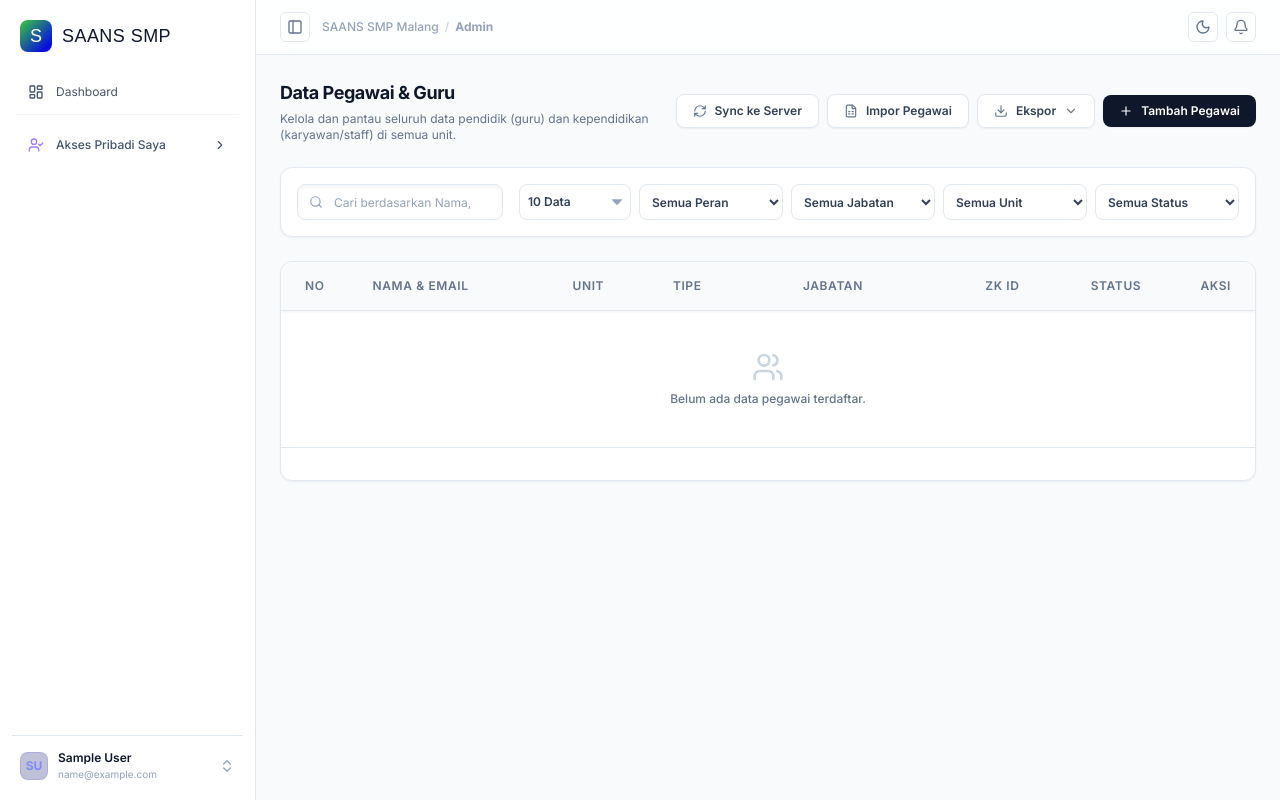
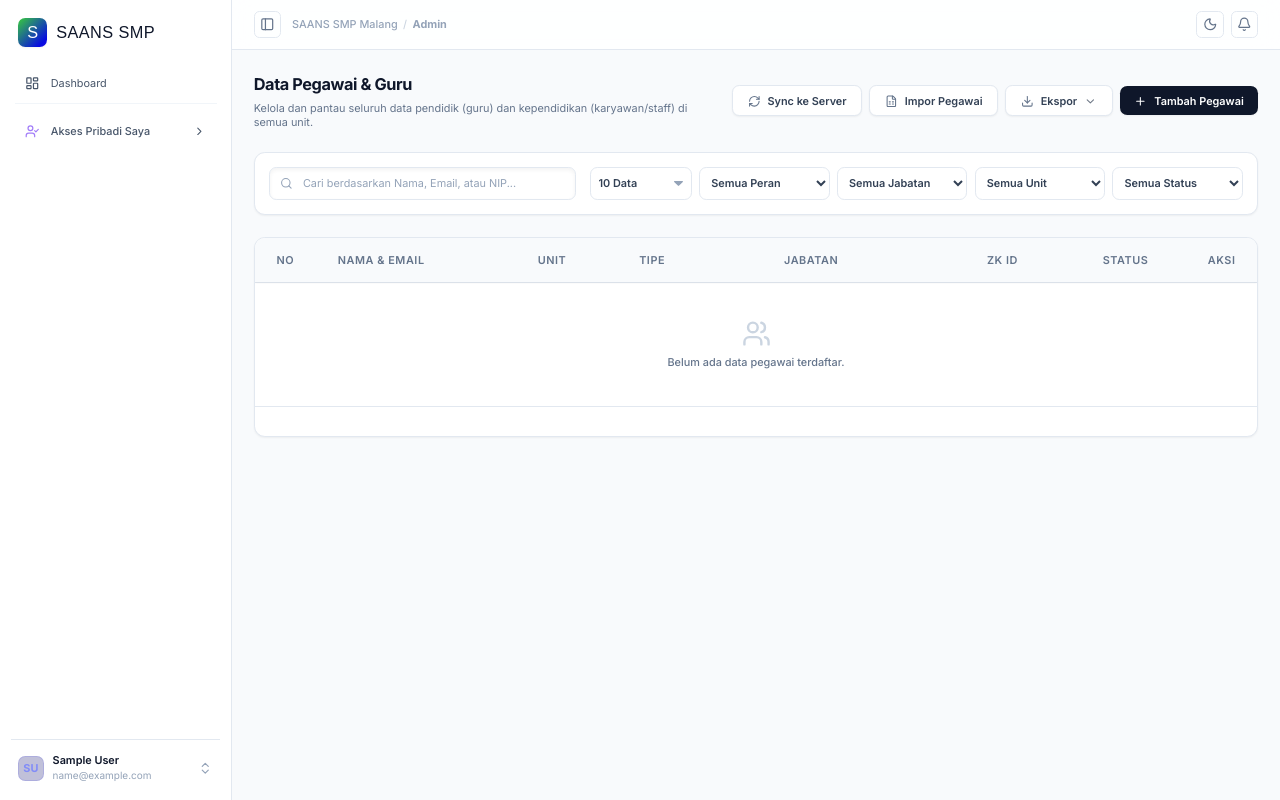
Before and after one commit to sansdev-malang/sans-smp, a Laravel app: page /employees in a window 1280 px wide. Run offline with Laravel 12, Linux system fonts and the light colour scheme; the visitor is signed in with stand-in values (Sample User, id 1); data comes from the database, SQL or seed files in the repository; data that the repository does not hold is empty; some libraries are stand-ins or nearby versions; some web fonts are replaced.

Commit message:
style: terapkan responsive root typography density system pada admin layout dan auth

```diff
--- a/resources/views/layouts/admin.blade.php
+++ b/resources/views/layouts/admin.blade.php
@@ -282,8 +282,34 @@
         </script>
 
         <style>
+            /* Responsive Root Typography & UI Density System */
+            html, body {
+                height: 100%;
+                overflow: hidden;
+            }
             html {
+                font-size: 15px;
                 -webkit-text-size-adjust: 100%;
+            }
+            @media (min-width: 1024px) and (max-width: 1366px) {
+                html {
+                    font-size: 14.5px;
+                }
+            }
+            @media (min-width: 1367px) and (max-width: 1599px) {
+                html {
+                    font-size: 15px;
+                }
+            }
+            @media (min-width: 1600px) and (max-width: 1920px) {
+                html {
+                    font-size: 16px;
+                }
+            }
+            @media (min-width: 1921px) {
+                html {
+                    font-size: 16.5px;
+                }
             }
 
             body {
@@ -405,8 +431,8 @@
             }
         </style>
     </head>
-    <body class="h-full bg-slate-50 dark:bg-[#09090b] text-[#09090b] dark:text-slate-50 antialiased overflow-x-hidden transition-colors duration-200">
-        <div class="flex h-screen overflow-hidden">
+    <body class="h-full bg-slate-50 dark:bg-[#09090b] text-[#09090b] dark:text-slate-50 antialiased overflow-hidden transition-colors duration-200">
+        <div class="flex h-full w-full overflow-hidden">
 
             <!-- SIDEBAR BACKDROP FOR MOBILE -->
             <div id="sidebar-backdrop" class="fixed inset-0 z-[55] bg-slate-950/55 backdrop-blur-sm hidden md:hidden transition-opacity duration-200 opacity-0"></div>
@@ -415,7 +441,7 @@
             @include('partials.admin.sidebar')
 
             <!-- MAIN LAYOUT -->
-            <main class="flex-1 flex flex-col overflow-y-auto">
+            <main id="main-content" class="flex-1 flex flex-col overflow-y-auto">
                 @if(session()->has('impersonator_id'))
                     <div class="bg-gradient-to-r from-amber-500 via-orange-500 to-amber-500 text-slate-950 px-4 py-2.5 flex flex-wrap items-center justify-between gap-3 text-xs font-semibold shadow-md z-40 sticky top-0 shrink-0 border-b border-amber-600/30">
                         <div class="flex items-center gap-2.5">
```
Also changed, not shown: resources/views/layouts/auth.blade.php (+26 -0 lines).
